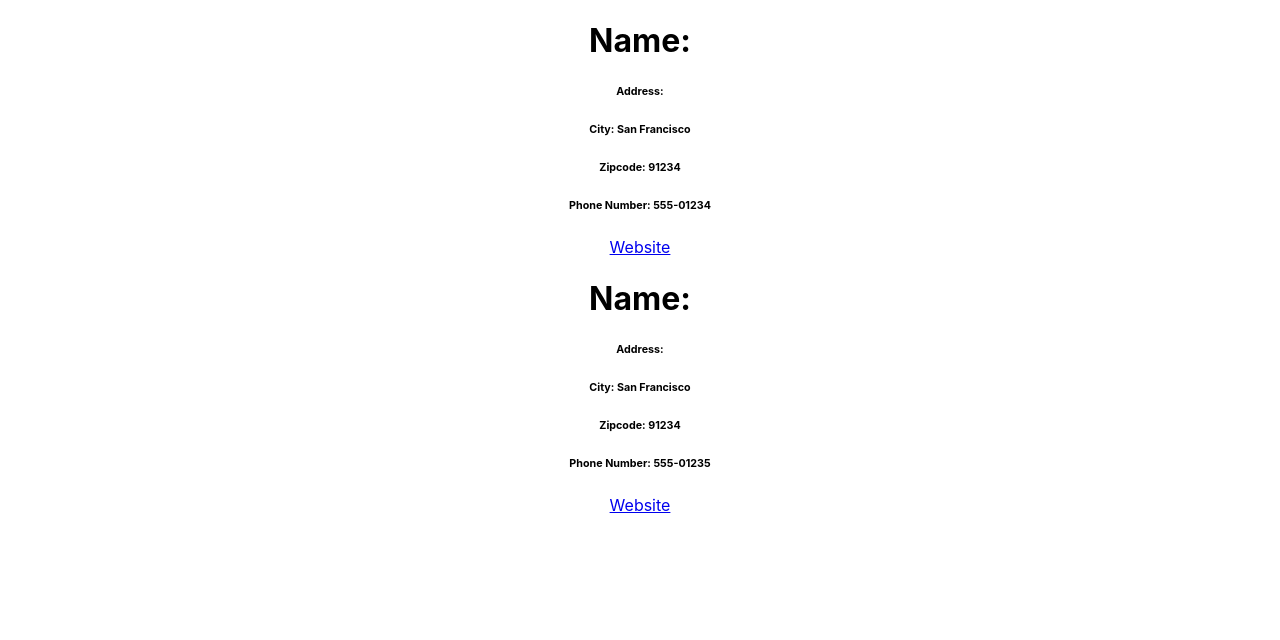
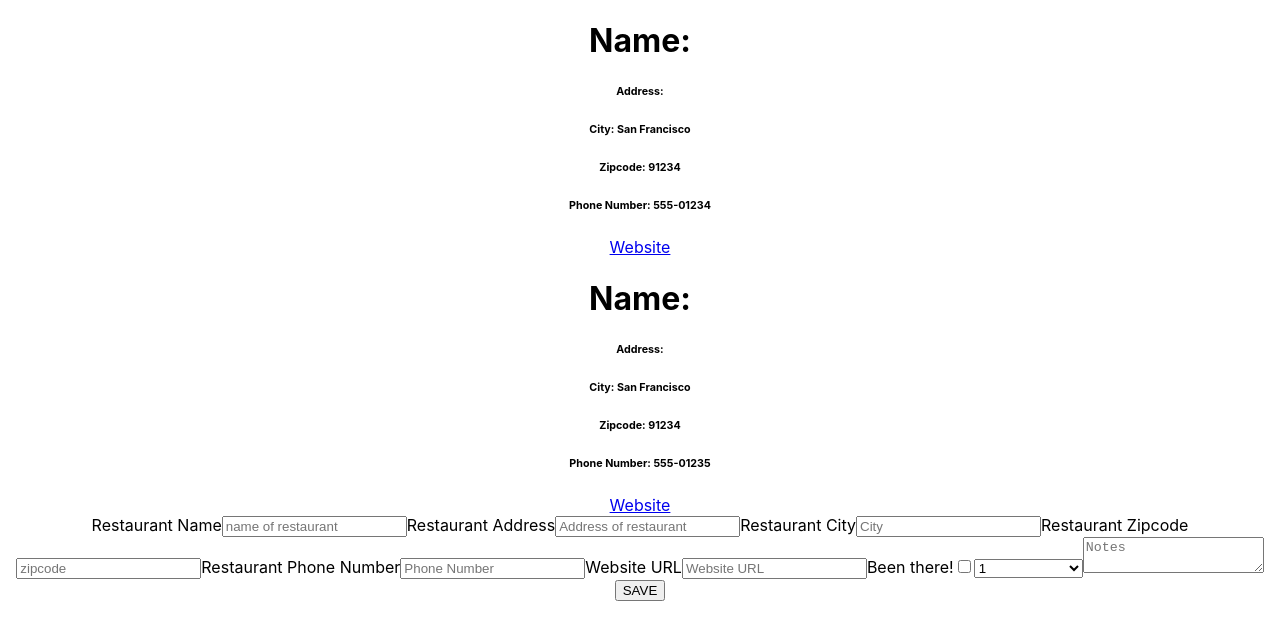
Before and after one commit to Build-Week-Restaurant-Passport-5/frontend, a React (Create React App) app in the folder restaurant-passport/: page / in a window 1280 px wide. Shown: the top 640 px of the page. Built offline with nearby package versions, Linux system fonts and the light colour scheme.

Commit message:
basic form draft

```diff
--- a/restaurant-passport/src/App.js
+++ b/restaurant-passport/src/App.js
@@ -2,11 +2,14 @@ import React from 'react';
 import logo from './logo.svg';
 import './App.css';
 import RestaurantList from './components/RestaurantList';
+import FormikRestaurantForm from './components/RestaurantForm';
+import { Formik } from 'formik';
 
 function App() {
   return (
     <div className="App">
       <RestaurantList />
+      <FormikRestaurantForm />
     </div>
   );
 }
--- a/restaurant-passport/src/components/RestaurantForm.js
+++ b/restaurant-passport/src/components/RestaurantForm.js
@@ -0,0 +1,174 @@
+import React, { useState, useEffect } from "react";
+import { withFormik, Form, Field } from "formik";
+import * as Yup from "yup";
+
+
+const RestaurantForm = ({ values, errors, touched, status }) => {
+    console.log('value', values);
+    console.log('errors', errors);
+    console.log('touched', touched);
+
+
+// Example schema:
+    // restaurantId:1,
+    // restaurantName:'Steak House',
+    // streetAddress:'123 Main St',
+    // city: 'San Francisco',
+    // zipcode:'91234',
+    // phoneNumber: '555-01234',
+    // websiteURL:'http://www.harrisrestaurant.com/',
+    // myRating:'',
+    // notes:'',
+    // stamped:false,
+    // userId: 'U01'
+
+    const [restaurants, setRestaurants] = useState([]);
+
+useEffect(() => {
+    console.log('status has changed', status);
+
+    status && setRestaurants(restaurants => [...restaurants, status]);
+}, [status]);
+
+return (
+    <div className='restaurant-form'>
+        <Form>
+            <label htmlFor='restaurantName'>
+                Restaurant Name
+                <Field
+                    id='restaurantName'
+                    type='text'
+                    name='restaurantName'
+                    placeholder='name of restaurant'
+                />
+                {touched.restaurantName && errors.restaurantName && (
+                    <p className='errors'>{errors.restaurantName}</p>
+                )}
+            </label>
+            <label htmlFor='streetAddress'>
+                Restaurant Address
+                <Field
+                    id='streetAddress'
+                    type='text'
+                    name='streetAddress'
+                    placeholder='Address of restaurant'
+                />
+                {touched.streetAddress && errors.streetAddress && (
+                    <p className='errors'>{errors.streetAddress}</p>
+                )}
+            </label>
+            <label htmlFor='city'>
+                Restaurant City
+                <Field
+                    id='city'
+                    type='text'
+                    name='city'
+                    placeholder='City'
+                />
+                {touched.restaurantCity && errors.restaurantCity && (
+                    <p className='errors'>{errors.city}</p>
+                )}
+            </label>
+            <label htmlFor='zipcode'>
+                Restaurant Zipcode
+                <Field
+                    id='zipcode'
+                    type='text'
+                    name='zipcode'
+                    placeholder='zipcode'
+                />
+                {touched.zipcode && errors.zipcode && (
+                    <p className='errors'>{errors.zipcode}</p>
+                )}
+            </label>
+            <label htmlFor='phoneNumber'>
+                Restaurant Phone Number
+                <Field
+                    id='phoneNumber'
+                    type='text'
+                    name='phoneNumber'
+                    placeholder='Phone Number'
+                />
+                {touched.phoneNumber && errors.phoneNumber && (
+                    <p className='errors'>{errors.phoneNumber}</p>
+                )}
+            </label>
+            <label htmlFor='websiteURL'>
+                Website URL
+                <Field
+                    id='websiteURL'
+                    type='text'
+                    name='websiteURL'
+                    placeholder='Website URL'
+                />
+                {touched.websiteURL && errors.websiteURL && (
+                    <p className='errors'>{errors.websiteURL}</p>
+                )}
+            </label>
+            {/*will update with toggle using Semantic UI*/}
+            <label className="checkbox-container">
+                Been there!
+                <Field
+                type="checkbox"
+                name="stamped"
+                checked={values.stamped}
+                />
+                <span className="checkmark" />
+            </label>
+            {/*will update with stars using Semantic UI*/}
+                <Field as="select" className="myRating" name="myRating">
+                    <option disabled>Rate it out of 5</option>
+                    <option value="rating1">1</option>
+                    <option value="rating2">2</option>
+                    <option value="rating3">3</option>
+                    <option value="rating4">4</option>
+                    <option value="rating5">5</option>
+                </Field>
+            <Field as="textarea" type="text" name="notes" placeholder="Notes" />
+            <button type="submit">SAVE</button>
+        </Form>
+        {/*update when API available*/}
+        {restaurants.map(restaurant => {
+            return (
+            <ul>
+            <li>Name: {restaurant.restaurantName}</li>
+            <li>Address: {restaurant.streetAddress}</li>
+            </ul>
+            );
+        })}
+    </div>
+    );
+};
+
+const FormikRestaurantForm = withFormik({
+      mapPropsToValues(props) {
+        return {
+            restaurantName: props.restaurantName || "",
+            streetAddress: props.streetAddress || "",
+            city: props.city || "",
+            zipcode: props.zipcode || "",
+            phoneNumber: props.phoneNumber || "",
+            websiteURL: props.websiteURL || "",
+            myRating: props.myRating || "",
+            notes: props.notes || "",
+            stamped: props.stamped || false,
+        };
+      },
+
+
+      handleSubmit(values, { setStatus, resetForm }) {
+        console.log("submitting", values);
+        // axios
+        //   .post("", values)
+        //   .then(res => {
+        //     console.log("success", res);
+        //     setStatus(res.data);
+
+        //     //clears form inputs, from FormikBag
+        //     resetForm();
+        //   })
+        //   .catch(err => console.log(err.response));
+      }
+    })(RestaurantForm);
+
+    export default FormikRestaurantForm;
```
